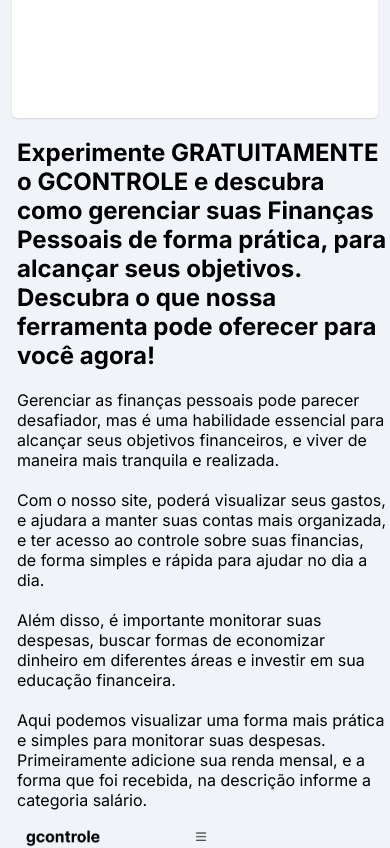
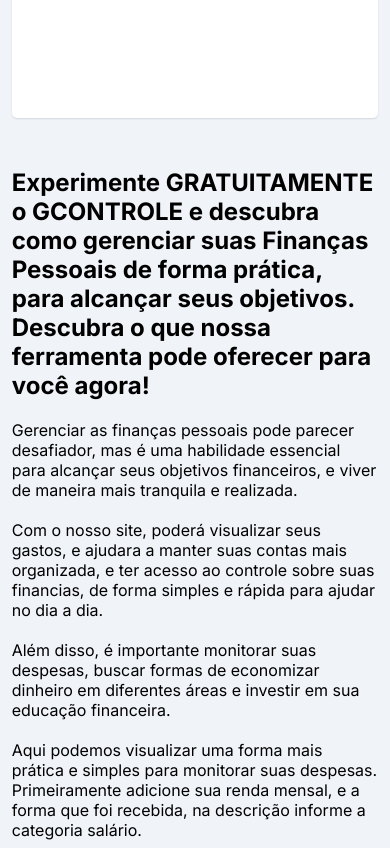
Before and after one commit to ViniciusSoares21/gcontrole, a React (Create React App) app: page / in a window 390 px wide. Shown: the part 660-1508 px from the top of the page. Built offline with nearby package versions, Linux system fonts and the light colour scheme.

Commit message:
refactory-style: arruma conteudo da pagina 'home' para ficar responsivo nos layout de [celular e tablet]

```diff
--- a/src/components/Content.module.css
+++ b/src/components/Content.module.css
@@ -1,7 +1,8 @@
 .container {
-  width: 370px;
-  margin-left: 17px;
-  margin-top: 18px;
+  width: 94%;
+  max-width: 452px;
+  margin: auto;
+  margin-top: 50px;
   margin-bottom: 20px;
   border-radius: 5px;
 }
```
